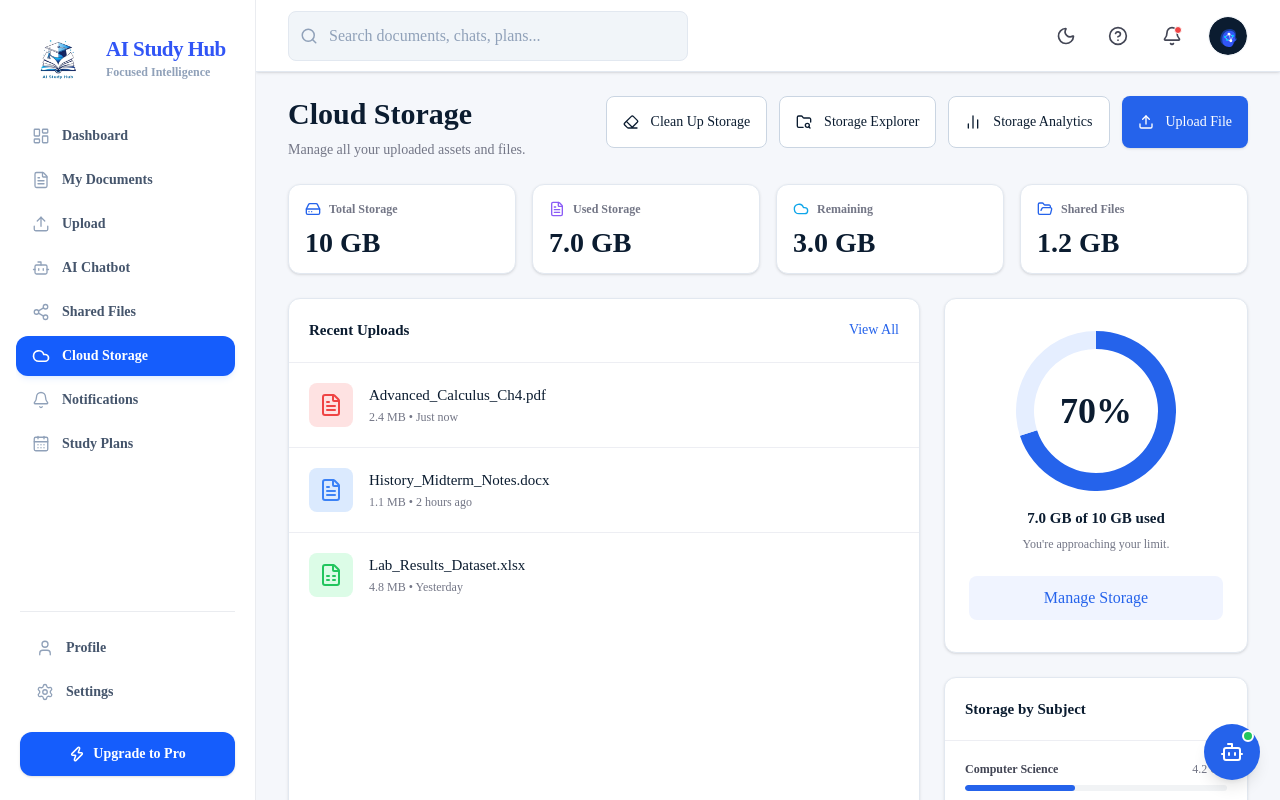
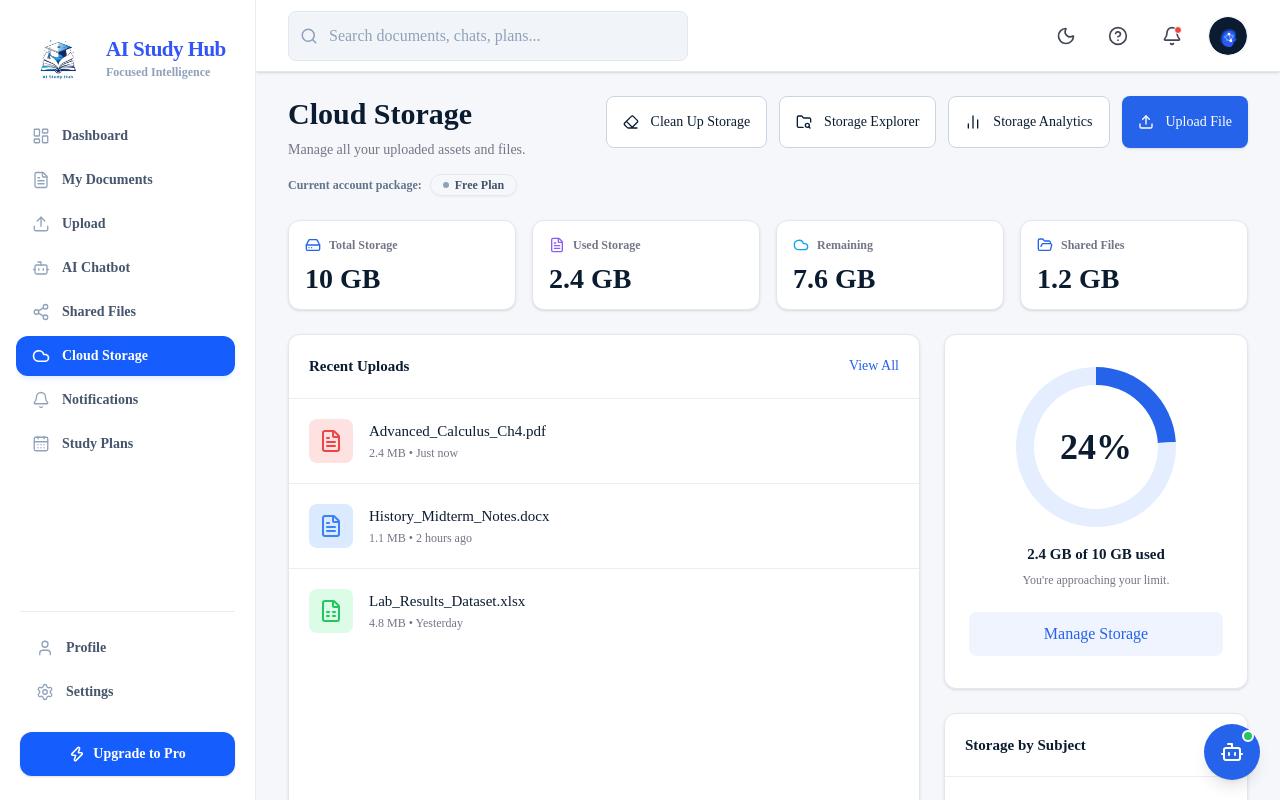
Before and after one commit to huynhduybinh24/SWP391_AIStudyHub, a React (Vite) app in the folder FrontEnd/: page /dashboard/storage in a window 1280 px wide. Built offline with nearby package versions, Linux system fonts and the light colour scheme; the HTML template or start-up script is replaced by a standard one.

Commit message:
feat: create CloudStoragePage with file management, storage visualization, and upload capabilities

```diff
--- a/FrontEnd/src/features/storage/pages/CloudStoragePage.tsx
+++ b/FrontEnd/src/features/storage/pages/CloudStoragePage.tsx
@@ -81,7 +81,7 @@ const formatSize = (bytes: number) => {
 }
 
 export function CloudStoragePage() {
-  const { t } = useTranslation()
+  const { t, language } = useTranslation()
   const { resolvedTheme } = useTheme()
   const isDark = resolvedTheme === 'dark'
   const user = useAuthStore((s) => s.user)
@@ -95,10 +95,10 @@ export function CloudStoragePage() {
 
   const [uploads, setUploads] = useState(INITIAL_UPLOADS)
   const fileInputRef = useRef<HTMLInputElement>(null)
-  const [baseUsedStorage, setBaseUsedStorage] = useState(!user || user.plan === 'free' ? 7.0 : 25.0)
+  const [baseUsedStorage, setBaseUsedStorage] = useState(!user || user.plan === 'free' ? 2.4 : 12.4)
   const [isManageModalOpen, setIsManageModalOpen] = useState(false)
-  const [trashSize, setTrashSize] = useState(!user || user.plan === 'free' ? 0.5 : 2.5)
-  const [tempSize, setTempSize] = useState(!user || user.plan === 'free' ? 0.3 : 1.2)
+  const [trashSize, setTrashSize] = useState(!user || user.plan === 'free' ? 0.3 : 1.2)
+  const [tempSize, setTempSize] = useState(!user || user.plan === 'free' ? 0.1 : 0.6)
 
   const recentUploadsSizeGB = useMemo(() => {
     const totalBytes = uploads.reduce((acc, curr) => acc + curr.sizeBytes, 0)
@@ -178,6 +178,33 @@ export function CloudStoragePage() {
           <p className="text-muted mt-2 text-sm">
             {t.cloudStorage.subtitle}
           </p>
+          {/* Active Plan Badge */}
+          <div className="mt-3.5 flex items-center gap-2">
+            <span className="text-xs font-semibold text-slate-500 dark:text-slate-400">
+              {language === 'vi' ? 'Gói tài khoản hiện tại:' : 'Current account package:'}
+            </span>
+            <span className={`inline-flex items-center gap-1.5 px-3 py-1 rounded-full text-xs font-bold leading-none shadow-xs border ${
+              user?.plan === 'pro'
+                ? 'bg-blue-50 text-blue-600 border-blue-200/50 dark:bg-blue-950/40 dark:text-blue-400 dark:border-blue-900/30'
+                : user?.plan === 'institutional'
+                  ? 'bg-purple-50 text-purple-600 border-purple-200/50 dark:bg-purple-950/40 dark:text-purple-400 dark:border-purple-900/30'
+                  : 'bg-slate-105 text-slate-600 border-slate-200 dark:bg-slate-800 dark:text-slate-350 dark:border-slate-700'
+            }`}>
+              <span className={`size-1.5 rounded-full ${
+                user?.plan === 'pro'
+                  ? 'bg-blue-500'
+                  : user?.plan === 'institutional'
+                    ? 'bg-purple-500'
+                    : 'bg-slate-400'
+              }`} />
+              {user?.plan === 'pro'
+                ? (language === 'vi' ? 'Gói Pro' : 'Pro Plan')
+                : user?.plan === 'institutional'
+                  ? (language === 'vi' ? 'Gói Tổ chức' : 'Institutional')
+                  : (language === 'vi' ? 'Gói Miễn phí' : 'Free Plan')
+              }
+            </span>
+          </div>
         </div>
         <div className="flex flex-wrap items-center gap-3">
           <Link to="/dashboard/storage/cleanup" className="block">
```
